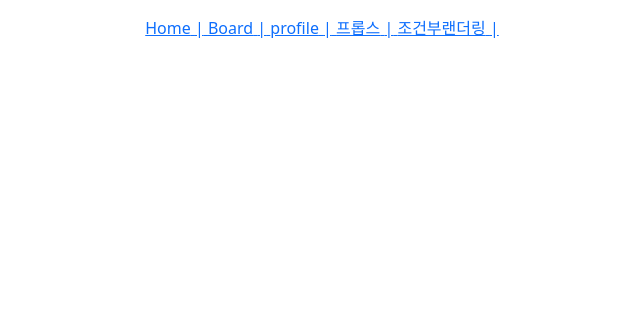
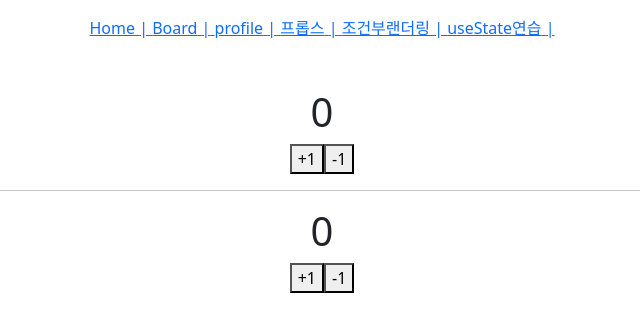
Before and after one commit to n3316202/react-vite-hjs-example2, a React (Vite) app: page /usestate in a window 1280 px wide. Shown: the top 332 px of the page, without its empty margins (318-958 px from the left). Built offline with nearby package versions, Linux system fonts and the light colour scheme.

Commit message:
유즈스테이트 예제

```diff
--- /dev/null
+++ b/src/components/Counter.jsx
@@ -0,0 +1,24 @@
+import React, { useState } from 'react';
+
+const Counter = () => {
+  const [number, setNumber] = useState(0);
+
+  const onIncrease = () => {
+    setNumber(number + 1);
+  };
+
+  const onDecrease = () => {
+    setNumber(number - 1);
+  };
+
+  //prettier-ignore
+  return (
+    <div>
+      <h1>{number}</h1>
+       <button onClick={onIncrease}>+1</button>
+       <button onClick={onDecrease}>-1</button>
+    </div>
+  );
+};
+
+export default Counter;
--- /dev/null
+++ b/src/components/Counter2.jsx
@@ -0,0 +1,30 @@
+import React, { useState } from 'react';
+
+const Counter2 = () => {
+  let num = 0;
+
+  console.log('111111111111111111111111');
+
+  const onIncrease = () => {
+    num++;
+    console.log(num + ':+++++++++++++++++++');
+    console.log('222222222222222222222222');
+  };
+
+  const onDecrease = () => {
+    num--;
+    console.log(num + ':------------------');
+    console.log('333333333333333333333333');
+  };
+
+  //prettier-ignore
+  return (
+    <div>
+      <h1>{num}</h1>
+       <button onClick={onIncrease}>+1</button>
+       <button onClick={onDecrease}>-1</button>
+    </div>
+  );
+};
+
+export default Counter2;
--- a/src/components/Hello3.jsx
+++ b/src/components/Hello3.jsx
@@ -6,7 +6,7 @@
     <div style={{ color: color}}>
       이름: {isName ? name: null} <br/>
       색상:{color}<br/>
-      {isSpecial ? <b>*</b> : null}
+      {isSpecial ? <b>************</b> : null}
     </div>
   );
 };
--- /dev/null
+++ b/src/pages/CounterPage.jsx
@@ -0,0 +1,15 @@
+import React from 'react';
+import Counter from '../components/Counter';
+import Counter2 from '../components/Counter2';
+
+const CounterPage = () => {
+  //prettier-ignore
+  return (
+  <div className="text-center mt-5">
+    <Counter />
+    <hr></hr>
+    <Counter2 />
+  </div>)
+};
+
+export default CounterPage;
--- a/src/route/Routes.jsx
+++ b/src/route/Routes.jsx
@@ -4,6 +4,7 @@
 import ProfilePage from '../pages/ProfilePage';
 import PropsPage from '../pages/PropsPage';
 import ThreePage from '../pages/ThreePage';
+import CounterPage from '../pages/CounterPage';
 
 //React Routes, Route 사용시 배열로 관리하기
 const routes = [
@@ -32,6 +33,11 @@
     element: <ThreePage />,
     title: '조건부랜더링',
   },
+  {
+    path: '/usestate',
+    element: <CounterPage />,
+    title: 'useState연습',
+  },
 ];
 
 export default routes;
```
Also changed, not shown: 1 other file (tests, documents, lock files or other folders).
